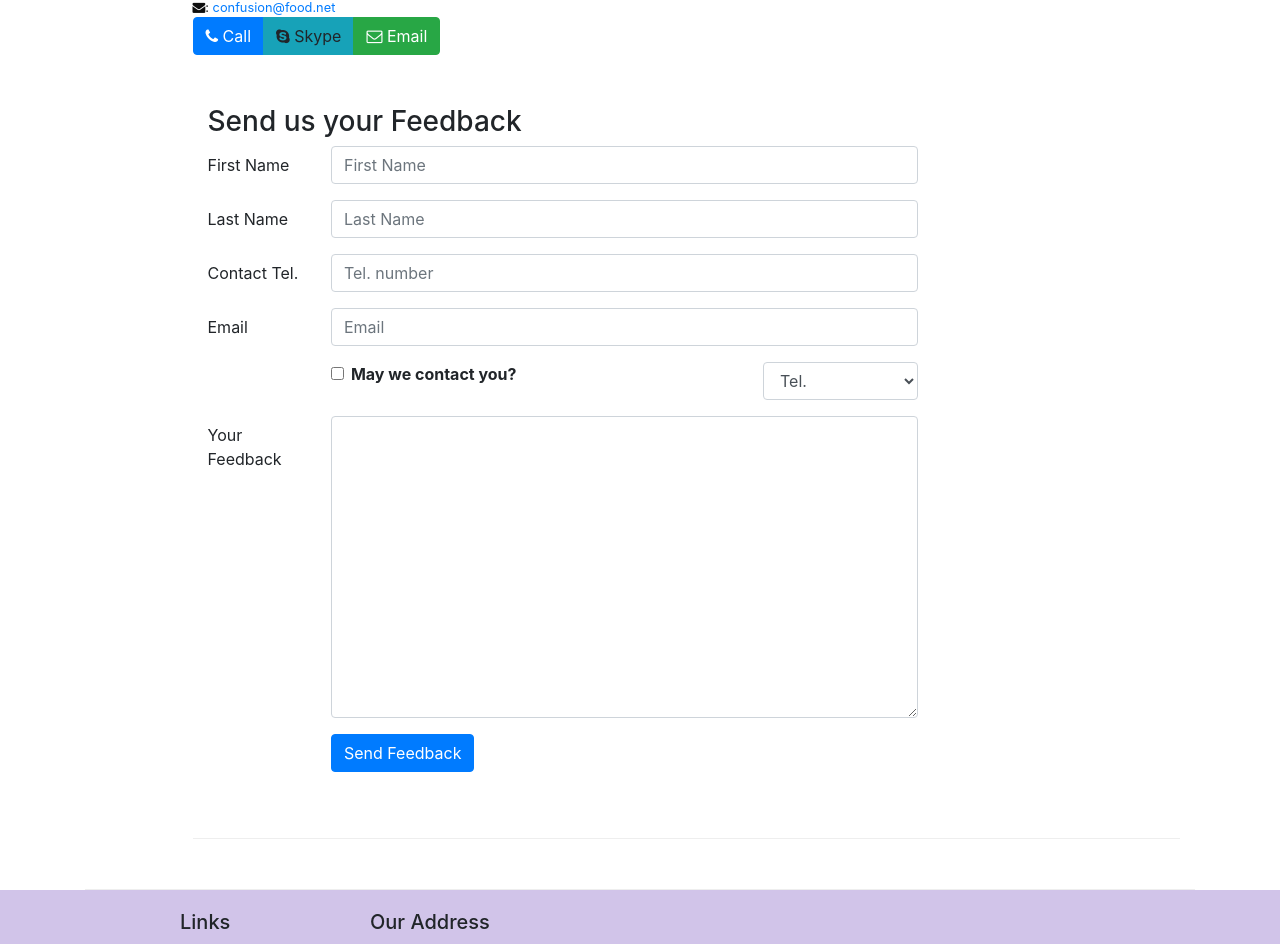
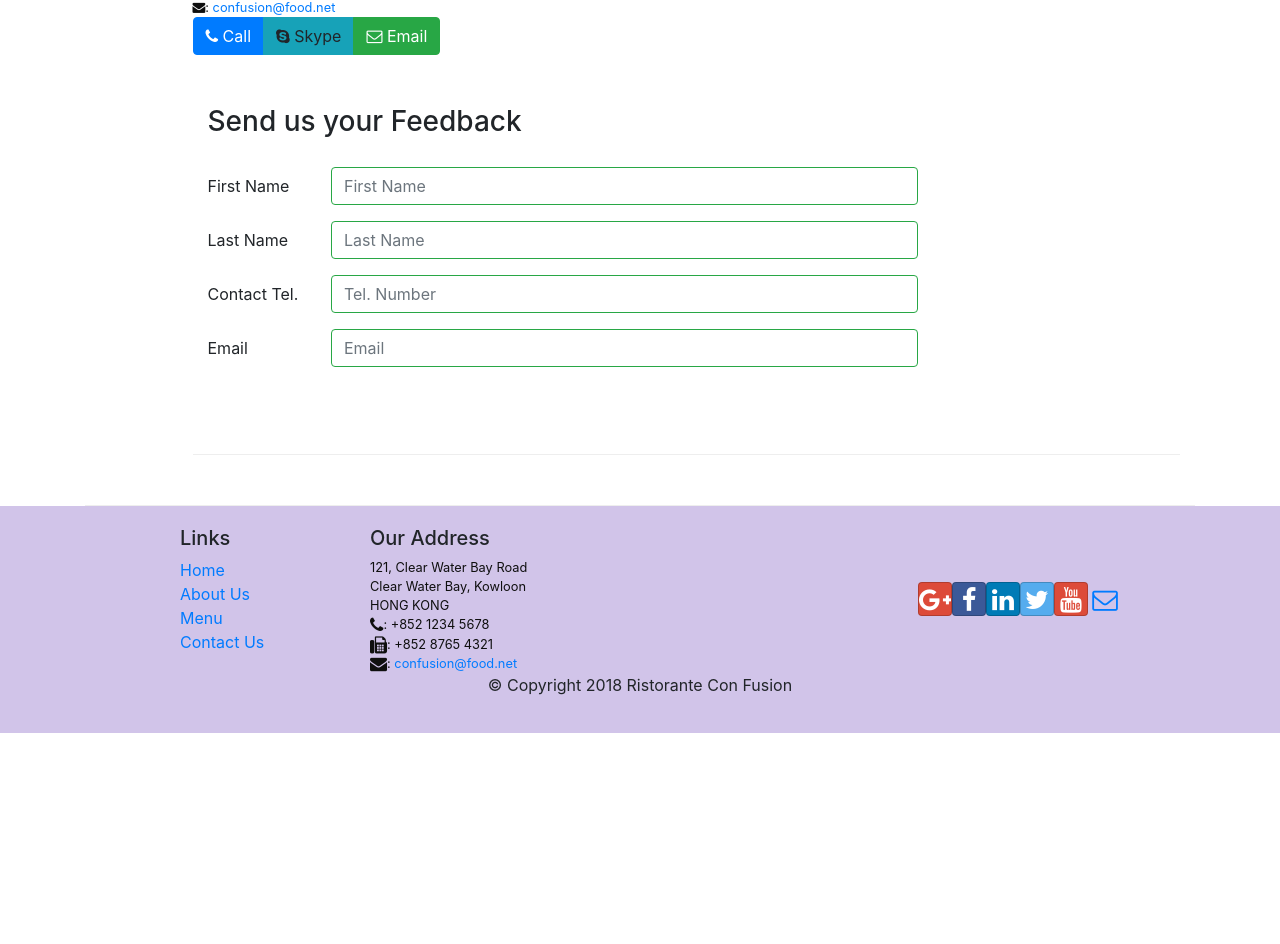
Before and after one commit to sean-leonard-ireland/cousera-react1, a React (Create React App) app: page /contactus in a window 1280 px wide. Shown: the part 694-1638 px from the top of the page. After the commit the page ends 1427 px from the top, so only its background shows below. Built offline with nearby package versions, Linux system fonts and the light colour scheme.

Commit message:
form validation

```diff
--- a/src/components/ContactComponent.js
+++ b/src/components/ContactComponent.js
@@ -8,6 +8,8 @@
   Label,
   Input,
   Col,
+  Row,
+  FormFeedback,
 } from "reactstrap";
 import { Link } from "react-router-dom";
 
@@ -23,10 +25,17 @@
       agree: false,
       contactType: "Tel.",
       message: "",
+      touched: {
+        firstname: false,
+        lastname: false,
+        telnum: false,
+        email: false,
+      },
     };
 
     this.handleInputChange = this.handleInputChange.bind(this);
     this.handleSubmit = this.handleSubmit.bind(this);
+    this.handleBlur = this.handleBlur.bind(this);
   }
 
   handleInputChange(event) {
@@ -45,7 +54,51 @@
     event.preventDefault();
   }
 
+  handleBlur = (field) => (evt) => {
+    this.setState({
+      touched: { ...this.state.touched, [field]: true },
+    });
+  };
+
+  validate(firstname, lastname, telnum, email) {
+    const errors = {
+      firstname: "",
+      lastname: "",
+      telnum: "",
+      email: "",
+    };
+
+    if (this.state.touched.firstname && firstname.length < 3)
+      errors.firstname = "First Name should be >= 3 characters";
+    else if (this.state.touched.firstname && firstname.length > 10)
+      errors.firstname = "First Name should be <= 10 characters";
+
+    if (this.state.touched.lastname && lastname.length < 3)
+      errors.lastname = "Last Name should be >= 3 characters";
+    else if (this.state.touched.lastname && lastname.length > 10)
+      errors.lastname = "Last Name should be <= 10 characters";
+
+    const reg = /^\d+$/;
+    if (this.state.touched.telnum && !reg.test(telnum))
+      errors.telnum = "Tel. Number should contain only numbers";
+
+    if (
+      this.state.touched.email &&
+      email.split("").filter((x) => x === "@").length !== 1
+    )
+      errors.email = "Email should contain a @";
+
+    return errors;
+  }
+
   render() {
+    const errors = this.validate(
+      this.state.firstname,
+      this.state.lastname,
+      this.state.telnum,
+      this.state.email
+    );
+
     return (
       <div className="container">
         <div className="row">
@@ -122,8 +175,12 @@
                         name="firstname"
                         placeholder="First Name"
                         value={this.state.firstname}
+                        valid={errors.firstname === ""}
+                        invalid={errors.firstname !== ""}
+                        onBlur={this.handleBlur("firstname")}
                         onChange={this.handleInputChange}
                       />
+                      <FormFeedback>{errors.firstname}</FormFeedback>
                     </Col>
                   </FormGroup>
                   <FormGroup row>
@@ -137,8 +194,12 @@
                         name="lastname"
                         placeholder="Last Name"
                         value={this.state.lastname}
+                        valid={errors.lastname === ""}
+                        invalid={errors.lastname !== ""}
+                        onBlur={this.handleBlur("lastname")}
                         onChange={this.handleInputChange}
                       />
+                      <FormFeedback>{errors.lastname}</FormFeedback>
                     </Col>
                   </FormGroup>
                   <FormGroup row>
@@ -150,10 +211,14 @@
                         type="tel"
                         id="telnum"
                         name="telnum"
-                        placeholder="Tel. number"
+                        placeholder="Tel. Number"
                         value={this.state.telnum}
+                        valid={errors.telnum === ""}
+                        invalid={errors.telnum !== ""}
+                        onBlur={this.handleBlur("telnum")}
                         onChange={this.handleInputChange}
                       />
+                      <FormFeedback>{errors.telnum}</FormFeedback>
                     </Col>
                   </FormGroup>
                   <FormGroup row>
@@ -167,56 +232,12 @@
                         name="email"
                         placeholder="Email"
                         value={this.state.email}
+                        valid={errors.email === ""}
+                        invalid={errors.email !== ""}
+                        onBlur={this.handleBlur("email")}
                         onChange={this.handleInputChange}
                       />
-                    </Col>
-                  </FormGroup>
-                  <FormGroup row>
-                    <Col md={{ size: 6, offset: 2 }}>
-                      <FormGroup check>
-                        <Label check>
-                          <Input
-                            type="checkbox"
-                            name="agree"
-                            checked={this.state.agree}
-                            onChange={this.handleInputChange}
-                          />{" "}
-                          <strong>May we contact you?</strong>
-                        </Label>
-                      </FormGroup>
-                    </Col>
-                    <Col md={{ size: 3, offset: 1 }}>
-                      <Input
-                        type="select"
-                        name="contactType"
-                        value={this.state.contactType}
-                        onChange={this.handleInputChange}
-                      >
-                        <option>Tel.</option>
-                        <option>Email</option>
-                      </Input>
-                    </Col>
-                  </FormGroup>
-                  <FormGroup row>
-                    <Label htmlFor="message" md={2}>
-                      Your Feedback
-                    </Label>
-                    <Col md={10}>
-                      <Input
-                        type="textarea"
-                        id="message"
-                        name="message"
-                        rows="12"
-                        value={this.state.message}
-                        onChange={this.handleInputChange}
-                      ></Input>
-                    </Col>
-                  </FormGroup>
-                  <FormGroup row>
-                    <Col md={{ size: 10, offset: 2 }}>
-                      <Button type="submit" color="primary">
-                        Send Feedback
-                      </Button>
+                      <FormFeedback>{errors.email}</FormFeedback>
                     </Col>
                   </FormGroup>
                 </Form>
```
